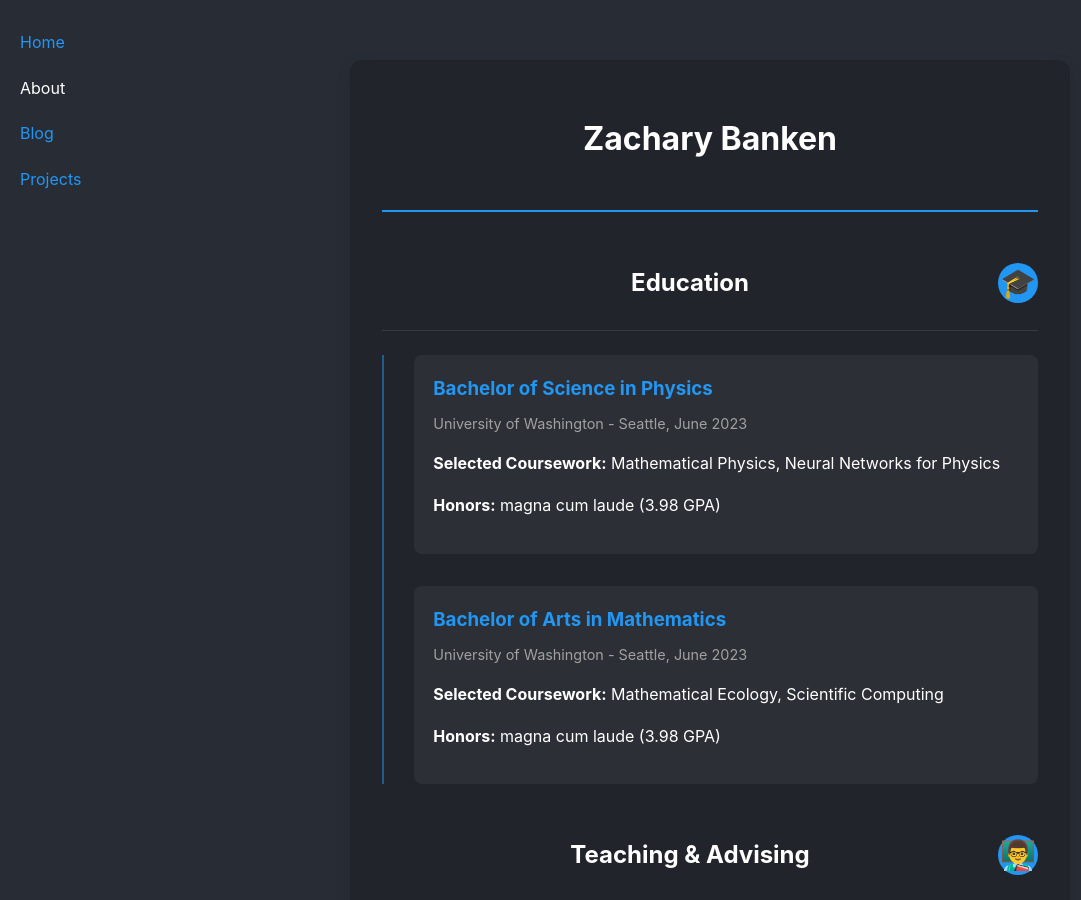
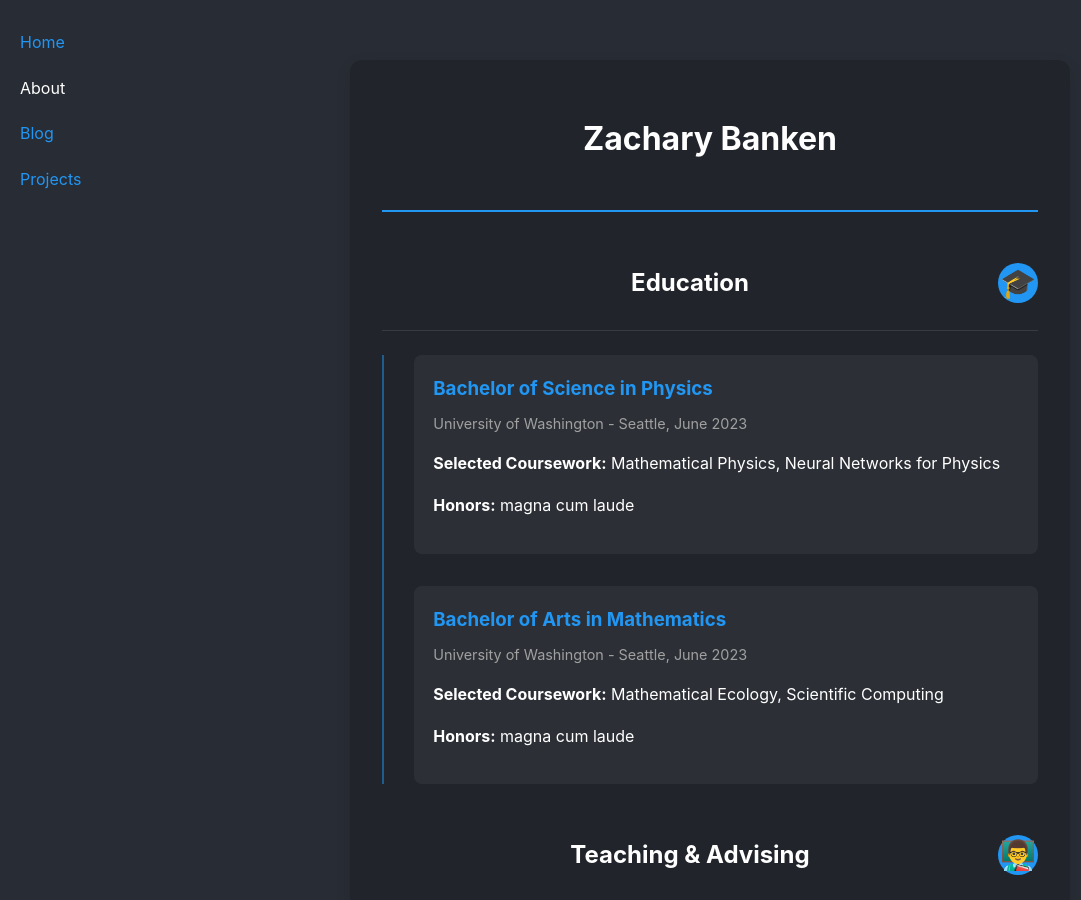
Before and after one commit to zacharybanken/zacharybanken.github.io, a Jekyll site: the page built from about.md, in a window 1280 px wide and 900 px high. Shown: the whole window, without its empty margins (0-1081 px from the left). Built offline with Jekyll 4.4.1, drawn with Linux system fonts in a browser that asks for light colours.

Commit message:
updated blog and about page

```diff
--- a/about.md
+++ b/about.md
@@ -22,7 +22,7 @@
           <div class="timeline-date">University of Washington - Seattle, June 2023</div>
           <div class="timeline-details">
             <p><strong>Selected Coursework:</strong> Mathematical Physics, Neural Networks for Physics</p>
-            <p><strong>Honors:</strong> magna cum laude (3.98 GPA)</p>
+            <p><strong>Honors:</strong> magna cum laude </p>
           </div>
         </div>
       </div>
@@ -32,7 +32,7 @@
           <div class="timeline-date">University of Washington - Seattle, June 2023</div>
           <div class="timeline-details">
             <p><strong>Selected Coursework:</strong> Mathematical Ecology, Scientific Computing</p>
-            <p><strong>Honors:</strong> magna cum laude (3.98 GPA)</p>
+            <p><strong>Honors:</strong> magna cum laude</p>
           </div>
         </div>
       </div>
```
Also changed, not shown: 1 other file.
